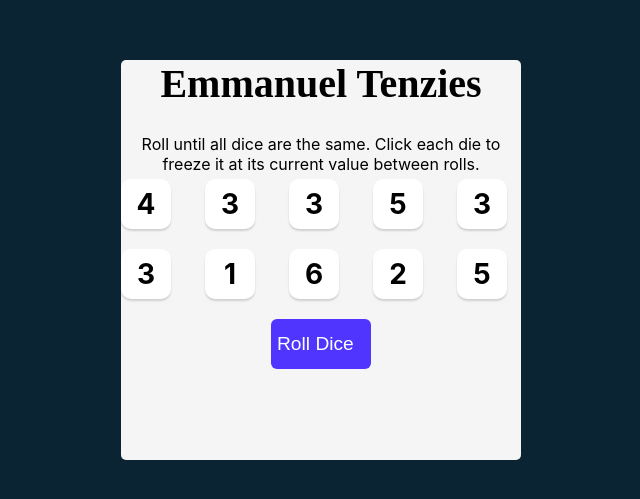
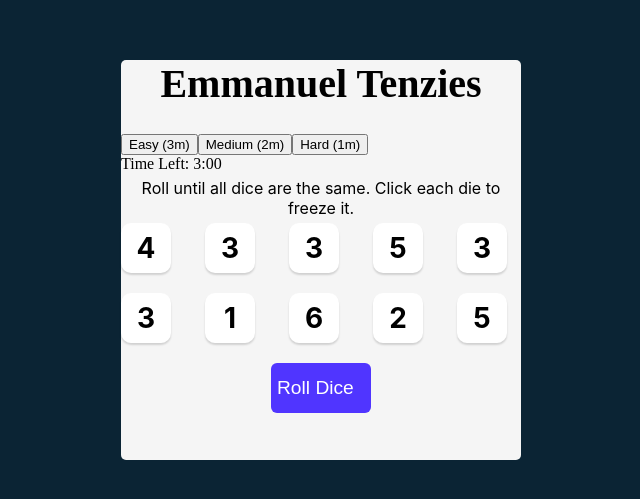
Before and after one commit to emmy-niyonsaba/Tenzies, a React (Vite) app: page / in a window 1280 px wide. Shown: the part 167-666 px from the top of the page, without its empty margins (319-959 px from the left). Built offline with nearby package versions, Linux system fonts and the light colour scheme.

Commit message:
add the difficult

```diff
--- a/src/components/DiesDisplyer.jsx
+++ b/src/components/DiesDisplyer.jsx
@@ -1,12 +1,32 @@
-import { useState } from "react"
+import { useState, useEffect } from "react"
 import Die from "./Die"
 import { nanoid } from "nanoid"
 import Won from "./Won"
 import Conffeti from "./Conffeti"
+
 function DiesDisplyer() {
   const [dies, setDies] = useState(() => generateDies())
-  let gameWon = dies.every(die => die.isHeld && die.value === dies[0].value)
-//
+  // Time is stored in seconds
+  const [timeLeft, setTimeLeft] = useState(180)
+  const [gameStarted, setGameStarted] = useState(false)
+  const [difficulty, setDifficulty] = useState("easy")
+
+
+  const gameWon = dies.every(die => die.isHeld && die.value === dies[0].value)
+
+  // 1. Timer Logic
+  useEffect(() => {
+    let timer
+    if (gameStarted && timeLeft > 0 && !gameWon) {
+      timer = setInterval(() => {
+        setTimeLeft(prevTime => prevTime - 1)
+      }, 1000)
+    } else if (timeLeft === 0 && !gameWon) {
+      alert("Time is up! Game Over.")
+      resetGame()
+    }
+    return () => clearInterval(timer)
+  }, [gameStarted, timeLeft, gameWon])
 
   function generateDies() {
     const newDies = []
@@ -20,41 +40,84 @@ function DiesDisplyer() {
     return newDies
   }
 
+  // 2. Level Handler
+  function handleLevelChange(level) {
+    setDifficulty(level)
+    const times = { easy: 180, medium: 120, hard: 60 }
+    setTimeLeft(times[level])
+    resetGame()
+  }
+
+  function resetGame() {
+    setDies(generateDies())
+    setGameStarted(false)
+    // Reset time based on current difficulty
+    const times = { easy: 180, medium: 120, hard: 60 }
+    setTimeLeft(times[difficulty])
+  }
+
   function hold(id) {
+    if (!gameStarted) setGameStarted(true)
     setDies(oldDice => oldDice.map(die =>
       die.id === id ? { ...die, isHeld: !die.isHeld } : die
     ))
   }
-  {
-    const diceElements = dies.map((die) => <Die
+
+  function rollDies() {
+    if (!gameStarted) setGameStarted(true)
+    if (gameWon) {
+      resetGame()
+    } else {
+      setDies(oldDice => oldDice.map(die =>
+        die.isHeld ? die : { ...die, value: Math.ceil(Math.random() * 6) }
+      ))
+    }
+  }
+
+  const diceElements = dies.map((die) => (
+    <Die
       key={die.id}
       value={die.value}
       isHeld={die.isHeld}
       hold={() => hold(die.id)}
+    />
+  ))
 
-    />)
-
-    function rollDies() {
-      gameWon ? setDies(generateDies()) : setDies(oldDice => oldDice.map(die =>
-        die.isHeld ? die : { ...die, value: Math.ceil(Math.random() * 6) }
-      ))
+  // Formatting seconds to MM:SS
+  const formatTime = (seconds) => {
+    const mins = Math.floor(seconds / 60)
+    const secs = seconds % 60
+    return `${mins}:${secs < 10 ? "0" : ""}${secs}`
   }
 
   return (
-      <>
+    <main>
+      {gameWon && <Conffeti />}
+      {gameWon && <Won />}
 
-        <main>
-          {gameWon && (<Conffeti />)}
-          {gameWon && (<Won />)}
       <h1 className="title">Emmanuel Tenzies</h1>
-          <p className="instructions">Roll until all dice are the same. Click each die to freeze it at its current value between rolls.</p>
+
+      <div className="difficulty-container">
+        <button className={difficulty === "easy" ? "active" : ""} onClick={() => handleLevelChange("easy")}>Easy (3m)</button>
+        <button className={difficulty === "medium" ? "active" : ""} onClick={() => handleLevelChange("medium")}>Medium (2m)</button>
+        <button className={difficulty === "hard" ? "active" : ""} onClick={() => handleLevelChange("hard")}>Hard (1m)</button>
+      </div>
+
+      <div className="timer-display">
+        Time Left: <span style={{ color: timeLeft < 10 ? "red" : "black" }}>{formatTime(timeLeft)}</span>
+      </div>
+
+      <p className="instructions">Roll until all dice are the same. Click each die to freeze it.</p>
+
       <div className="dice-container">
         {diceElements}
       </div>
-          <button className="roll-dice" onClick={rollDies}>{gameWon ? "Play Again" : "Roll Dice"}</button>
+
+      <button className="roll-dice" onClick={rollDies}>
+        {gameWon ? "New Game" : "Roll Dice"}
+      </button>
     </main>
-      </>
   )
 }
-}
+
 export default DiesDisplyer
```
Lines whose indentation alone changed are shown as unchanged.
